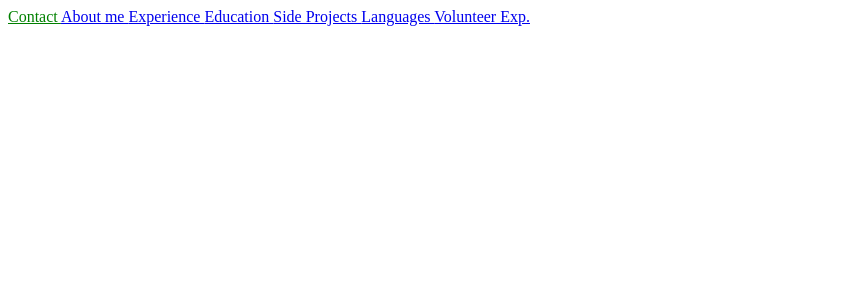
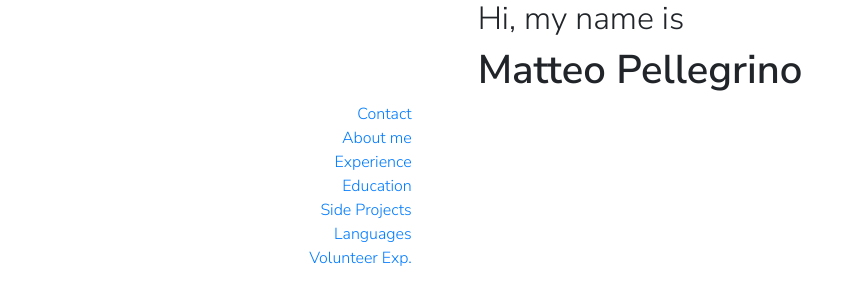
Before and after one commit to arabello/arabello.github.io, a Jekyll site: the page built from index.html, in a window 1280 px wide. Shown: the top 305 px of the page, without its empty margins (0-856 px from the left). Built offline with Jekyll 4.4.1, drawn with Linux system fonts in a browser that asks for light colours.

Commit message:
Add masthead basic layout

```diff
--- /dev/null
+++ b/_includes/masthead.html
@@ -0,0 +1,9 @@
+<section
+    id="masthead"
+    class="container d-flex justify-content-center">
+
+    <div>
+        <h2>Hi, my name is</h2>
+        <h1>Matteo Pellegrino</h1>
+    </div>
+</section>
--- a/_includes/navigation.html
+++ b/_includes/navigation.html
@@ -1,7 +1,12 @@
 <nav>
-    {% for item in site.data.navigation %}
-    <a href="{{ item.link }}" {% if page.url == item.link %} class="current" {% endif %}>
-            {{ item.name }}
-       </a>
-    {% endfor %}
+    <ul>
+        {% for item in site.data.navigation %}
+            <li>
+            <a href="{{ item.link }}"
+               {% if page.url == item.link %} class="current" {% endif %}>
+                {{ item.name }}
+            </a>
+        </li>
+        {% endfor %}
+    </ul>
 </nav>
--- a/_layouts/default.html
+++ b/_layouts/default.html
@@ -3,11 +3,26 @@
   <head>
     <meta charset="utf-8">
     <title>{{ page.title }}</title>
+
+    <!-- Bootstrap -->
+    <link rel="stylesheet" href="https://stackpath.bootstrapcdn.com/bootstrap/4.3.1/css/bootstrap.min.css" integrity="sha384-ggOyR0iXCbMQv3Xipma34MD+dH/1fQ784/j6cY/iJTQUOhcWr7x9JvoRxT2MZw1T" crossorigin="anonymous">
+
+    <!-- Fonts -->
+    <link href="https://fonts.googleapis.com/css?family=Nunito+Sans:300,600&display=swap" rel="stylesheet">
+
+    <!-- Custom style -->
     <link rel="stylesheet" href="/assets/css/style.css">
+
     {% seo %}
+
   </head>
   <body>
-      {% include navigation.html %}
+      <div class="col-12">
+          {% include masthead.html %}
+      </div>
+      <div class="col-4">
+          {% include navigation.html %}
+      </div>
       {{ content }}
   </body>
 </html>
--- a/_sass/main.scss
+++ b/_sass/main.scss
@@ -1,3 +1,3 @@
-.current{
-    color: green;
+body{
+    font-family: 'Nunito Sans', sans-serif;
 }
--- /dev/null
+++ b/_sass/masthead.scss
@@ -0,0 +1,3 @@
+h1{
+    font-weight: 600;
+}
--- /dev/null
+++ b/_sass/navigation.scss
@@ -0,0 +1,5 @@
+nav ul{
+    font-weight: 300;
+    list-style-type: none;
+    text-align: right;
+}
--- a/assets/css/style.scss
+++ b/assets/css/style.scss
@@ -1,3 +1,5 @@
 ---
 ---
 @import "main";
+@import "masthead";
+@import "navigation";
```
Also changed, not shown: 1 other file.
